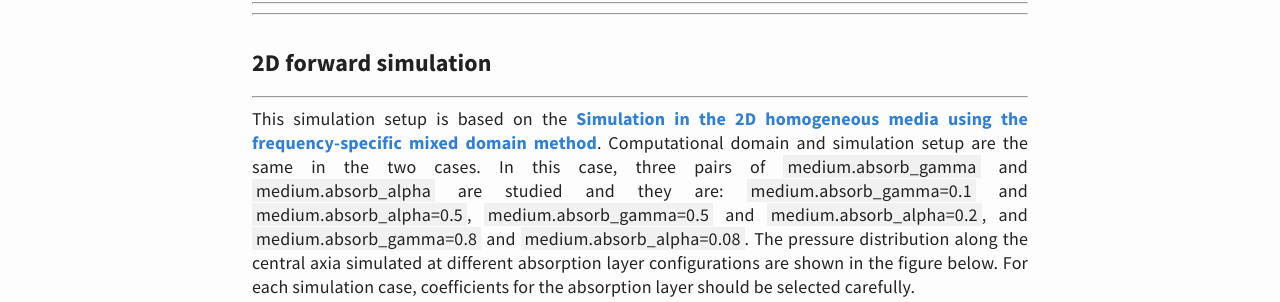
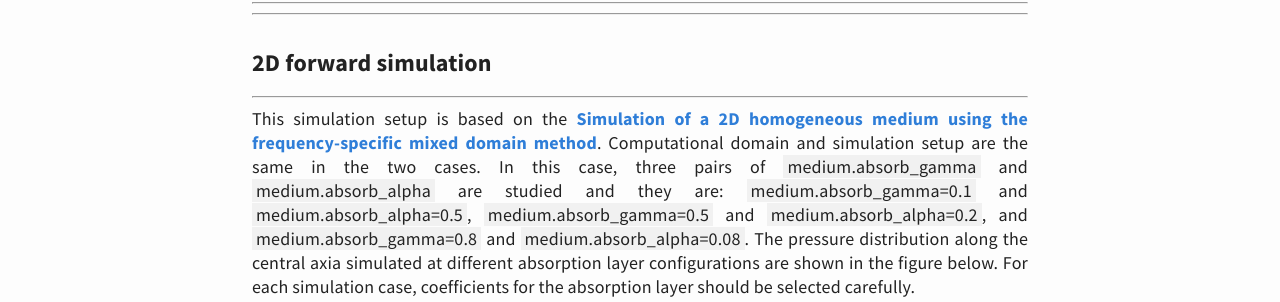
Before and after one commit to m-SOUND/mSOUND, a Jekyll site: the page built from _posts/2019-04-17-2D_absorption.html, in a window 1280 px wide. Shown: the part 499-801 px from the top of the page. Built offline with Jekyll 4.4.1, drawn with Linux system fonts in a browser that asks for light colours.

Commit message:
Update 2019-04-17-2D_absorption.html

```diff
--- a/_posts/2019-04-17-2D_absorption.html
+++ b/_posts/2019-04-17-2D_absorption.html
@@ -20,7 +20,7 @@ In this case, the effect of absorption layer is investigated by setting up diffe
 <p>
 This simulation setup is based on the
    <a href="https://m-sound.github.io/mSOUND/FSMDM_2D_homogeneous">
-  Simulation in the 2D homogeneous media using the frequency-specific mixed domain method</a>. Computational domain and simulation
+  Simulation of a 2D homogeneous medium using the frequency-specific mixed domain method</a>. Computational domain and simulation
   setup are the same in the two cases. In this case, three pairs of
  <span style="background-color:#f1f1f1">medium.absorb_gamma</span> and <span style="background-color:#f1f1f1">medium.absorb_alpha</span>
  are studied and they are:
```
